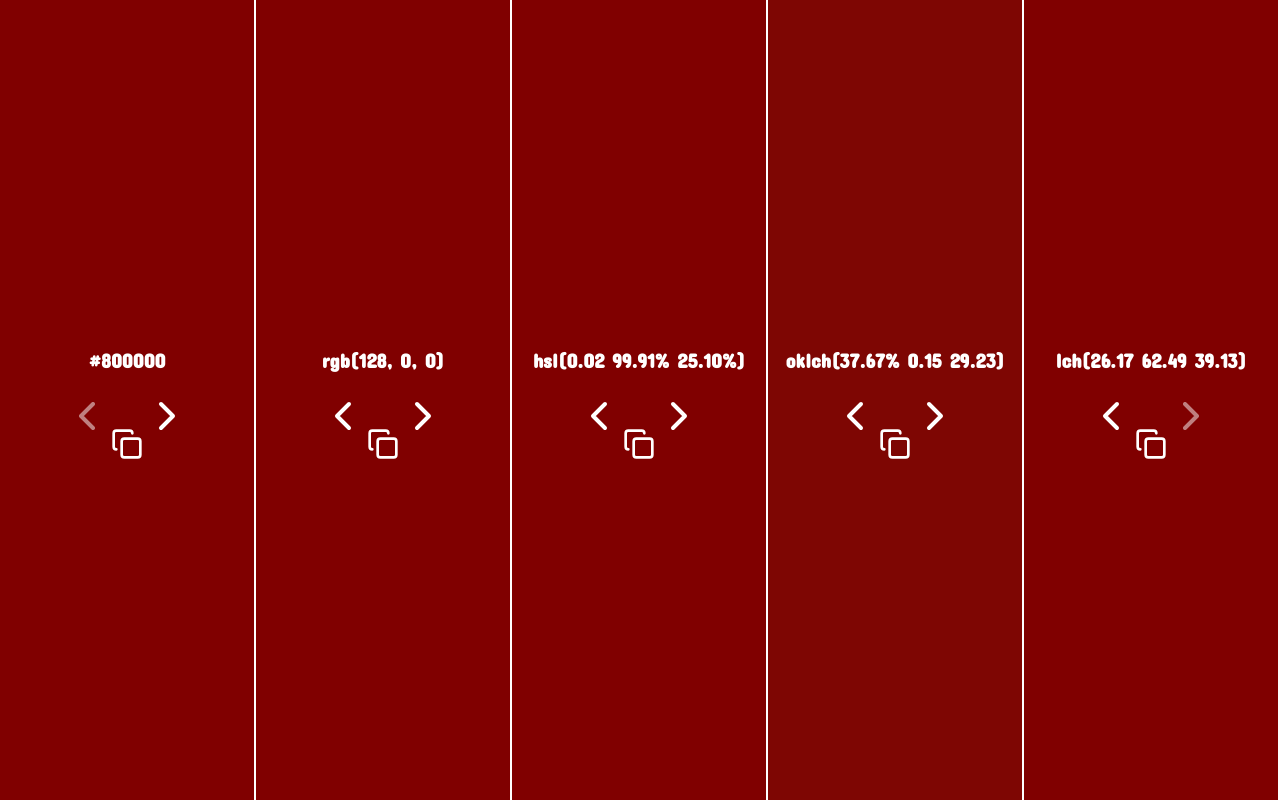
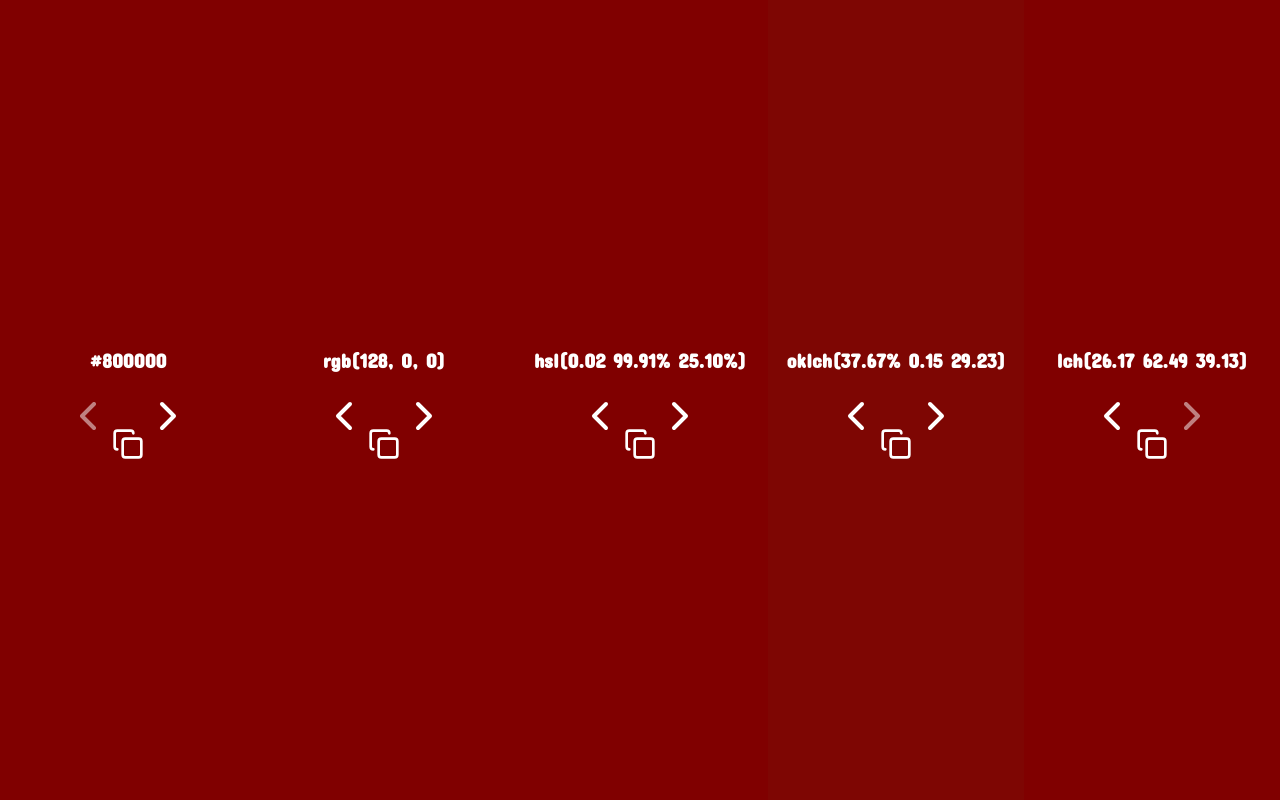
Before and after one commit to n0acar/tiny-projects, a Next.js app: page /tiny/color-converter in a window 1280 px wide. Built offline with nearby package versions, Linux system fonts and the light colour scheme.

Commit message:
design change

```diff
--- a/src/app/color-converter/page.js
+++ b/src/app/color-converter/page.js
@@ -90,9 +90,7 @@ const ColorSpace = ({ type, color, setColor, moveType, isFirst, isLast }) => {
         transition: "background-color 0.5s ease",
         backgroundColor: formattedColor,
       }}
-      className={`${
-        isDark(color) ? "border-white" : "border-black"
-      } border-b-2 border-r-0 lg:border-r-2 lg:border-b-0 flex flex-col justify-center items-center`}
+      className={`flex flex-col justify-center items-center`}
     >
       <Input
         type="text"
```
